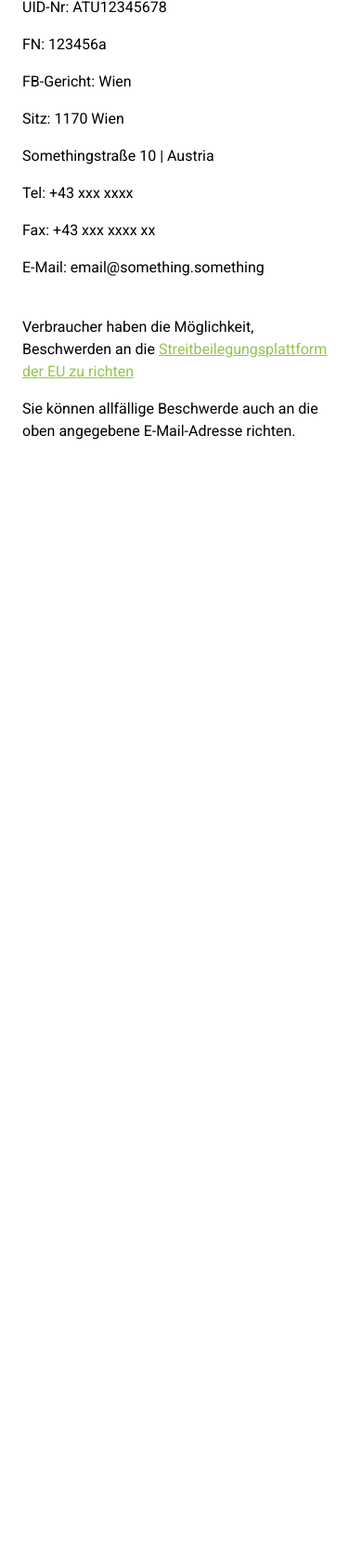
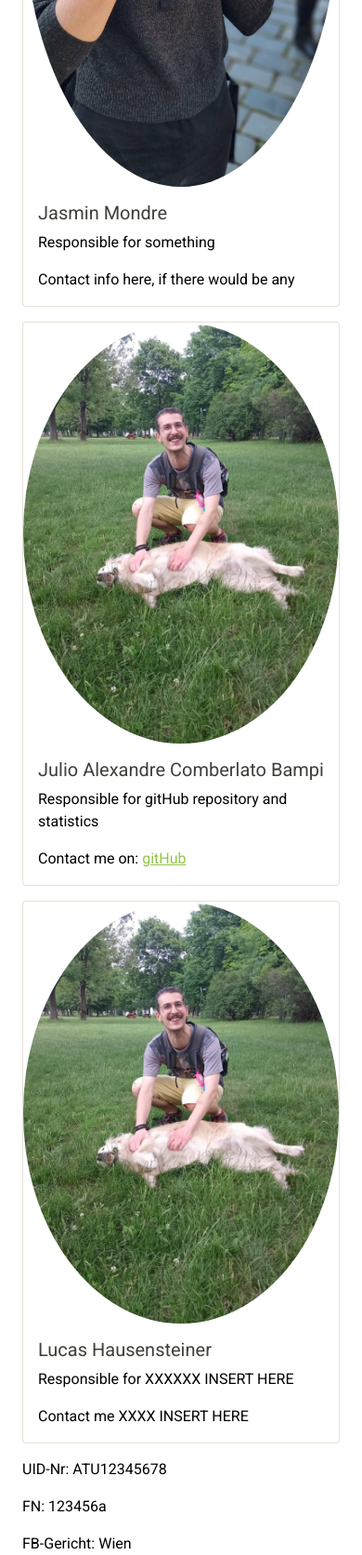
Before and after one commit to juliusBam/ProjerVer, a PHP site: page /impressum.php in a window 390 px wide. Shown: the part 544-2217 px from the top of the page at 93% size. Before the commit the page ends 1017 px from the top, so only its background shows below. Run offline with PHP 8.4, Linux system fonts and the light colour scheme; some libraries are stand-ins or nearby versions.

Commit message:
Updated impressum

```diff
--- a/php/impressum.php
+++ b/php/impressum.php
@@ -8,7 +8,7 @@
         <div class="card mb-3" style="max-width: 540px;">
             <div class="row g-0">
                 <div class="col-md-4">
-                    <img src="../jpg/jasmin2.JPG" class="img-fluid rounded-circle" alt="image">
+                    <img src="../img/jasmin2.jpg" class="img-fluid rounded-circle" alt="image">
                 </div>
                 <div class="col-md-8">
                     <div class="card-body">
@@ -19,7 +19,37 @@
                 </div>
             </div>
         </div>
-    </div>
+
+        <div class="card mb-3" style="max-width: 540px;">
+            <div class="row g-0">
+                <div class="col-md-4">
+                    <img src="../img/julio.jpg" class="img-fluid rounded-circle" alt="image">
+                </div>
+                <div class="col-md-8">
+                    <div class="card-body">
+                        <h5 class="card-title">Julio Alexandre Comberlato Bampi</h5>
+                        <p class="card-text">Responsible for gitHub repository and statistics</p>
+                        <p class="card-text">Contact me on: <a href="https://github.com/juliusBam">gitHub</a></p>
+                    </div>
+                </div>
+            </div>
+        </div>
+
+        <div class="card mb-3" style="max-width: 540px;">
+            <div class="row g-0">
+                <div class="col-md-4">
+                    <img src="../img/julio.jpg" class="img-fluid rounded-circle" alt="image">
+                </div>
+                <div class="col-md-8">
+                    <div class="card-body">
+                        <h5 class="card-title">Lucas Hausensteiner</h5>
+                        <p class="card-text">Responsible for XXXXXX INSERT HERE</p>
+                        <p class="card-text">Contact me XXXX INSERT HERE </p>
+                    </div>
+                </div>
+            </div>
+        </div>
+        </div>
         <p>UID-Nr: ATU12345678</p>
         <p>FN: 123456a</p>
         <p>FB-Gericht: Wien</p>
```
Also changed, not shown: img/jasmin2.jpg (renamed from img/jasmin2.JPG).
